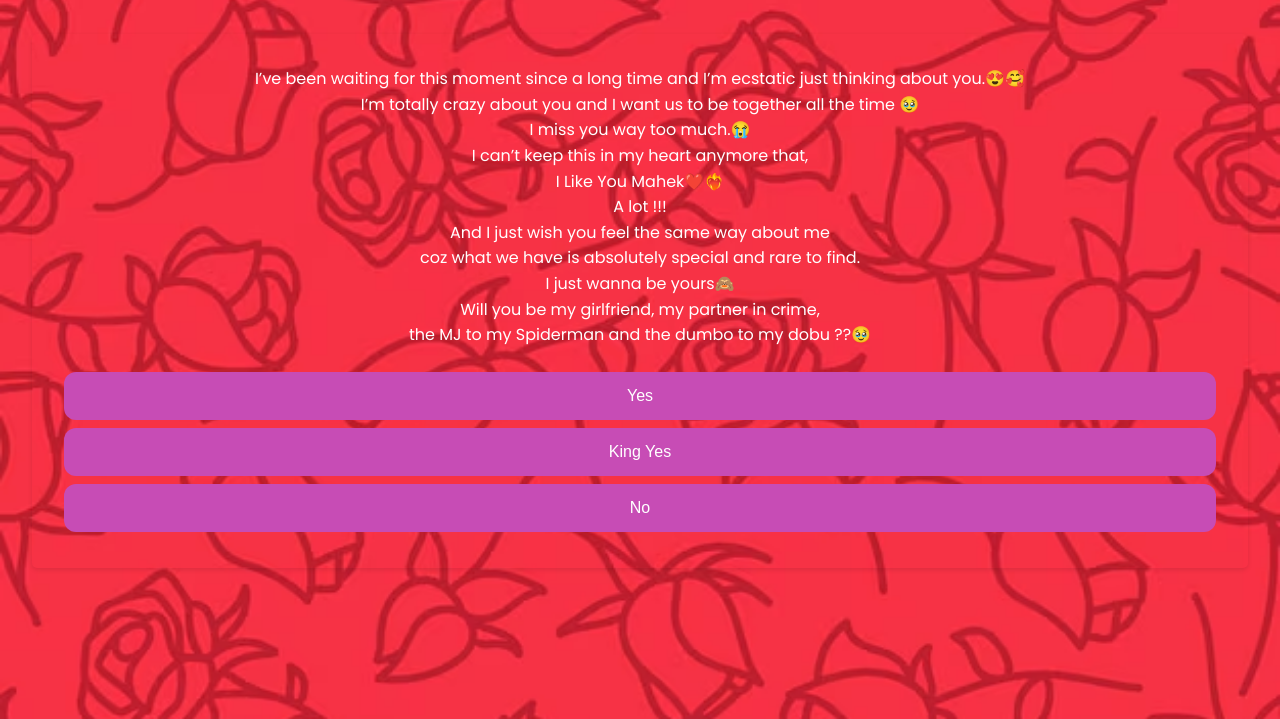
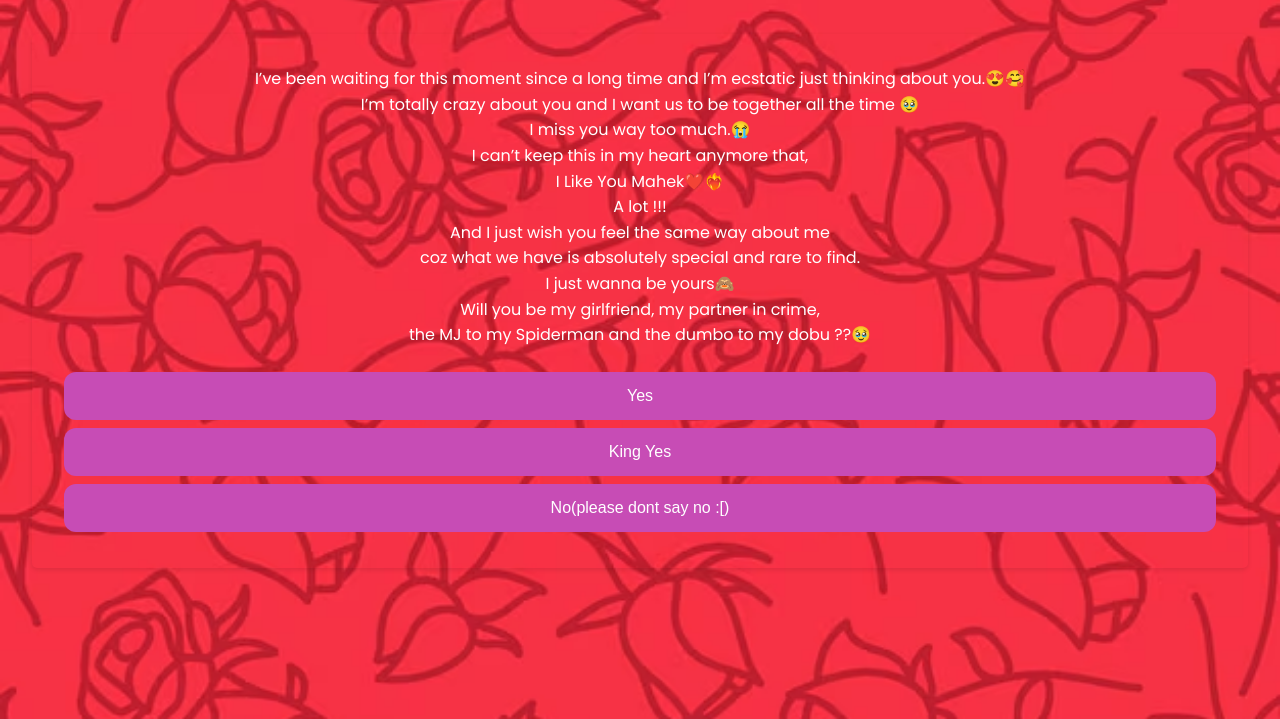
Before and after one commit to erenXisagi/erenXisagi.github.io, a plain HTML site: page next-page.html in a window 1280 px wide. Shown: the part 81-800 px from the top of the page. Drawn offline with Linux system fonts and the light colour scheme.

Commit message:
Update next-page.html

```diff
--- a/next-page.html
+++ b/next-page.html
@@ -42,7 +42,7 @@
                 <div class="button-container">
                     <button id="yes-btn" class="button">Yes</button>
                     <button id="king-yes-btn" class="button">King Yes</button>
-                    <button id="no-btn" class="button">No</button>
+                    <button id="no-btn" class="button">No(please dont say no :[)</button>
                 </div>
             </section>
         </main>
```
